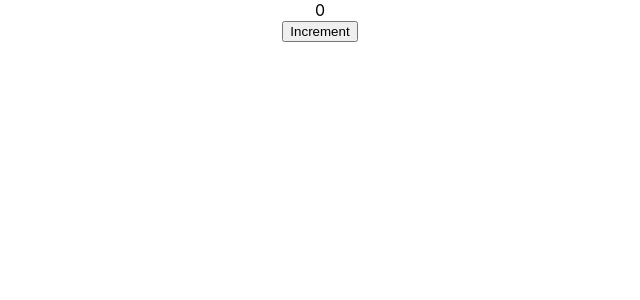
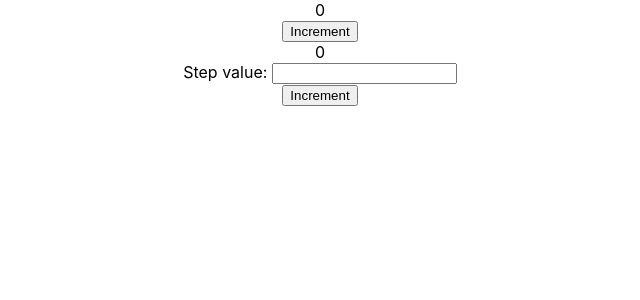
Before and after one commit to kristijan-pajtasev/react-hooks, a React (Create React App) app: page / in a window 1280 px wide. Shown: the top 300 px of the page, without its empty margins (320-960 px from the left). Built offline with nearby package versions, Linux system fonts and the light colour scheme.

Commit message:
custom step counter

```diff
--- a/src/App.js
+++ b/src/App.js
@@ -1,11 +1,13 @@
 import './App.css';
 import Counter from "./components/State/Counter";
+import CustomStepCounter from "./components/State/CustomStepCounter";
 
 function App() {
   return (
     <div className="App">
       <div>
         <Counter />
+        <CustomStepCounter />
       </div>
     </div>
   );
--- /dev/null
+++ b/src/components/State/CustomStepCounter/CustomStepCounter.js
@@ -0,0 +1,18 @@
+import {useState} from 'react';
+
+function CustomStepCounter() {
+    const [counter, setCounter] = useState(0);
+    const [stepValue, setStepValue] = useState(1);
+
+    return (
+        <div>
+            <div>{counter}</div>
+            <div>Step value: <input type="text" onChange={ev => setStepValue(parseInt(ev.target.value))}/></div>
+            <div>
+                <button onClick={() => setCounter(counter + stepValue)}>Increment</button>
+            </div>
+        </div>
+    )
+}
+
+export default CustomStepCounter;
--- /dev/null
+++ b/src/components/State/CustomStepCounter/index.js
@@ -0,0 +1,3 @@
+import CustomStepCounter from './CustomStepCounter';
+
+export default CustomStepCounter;
```
